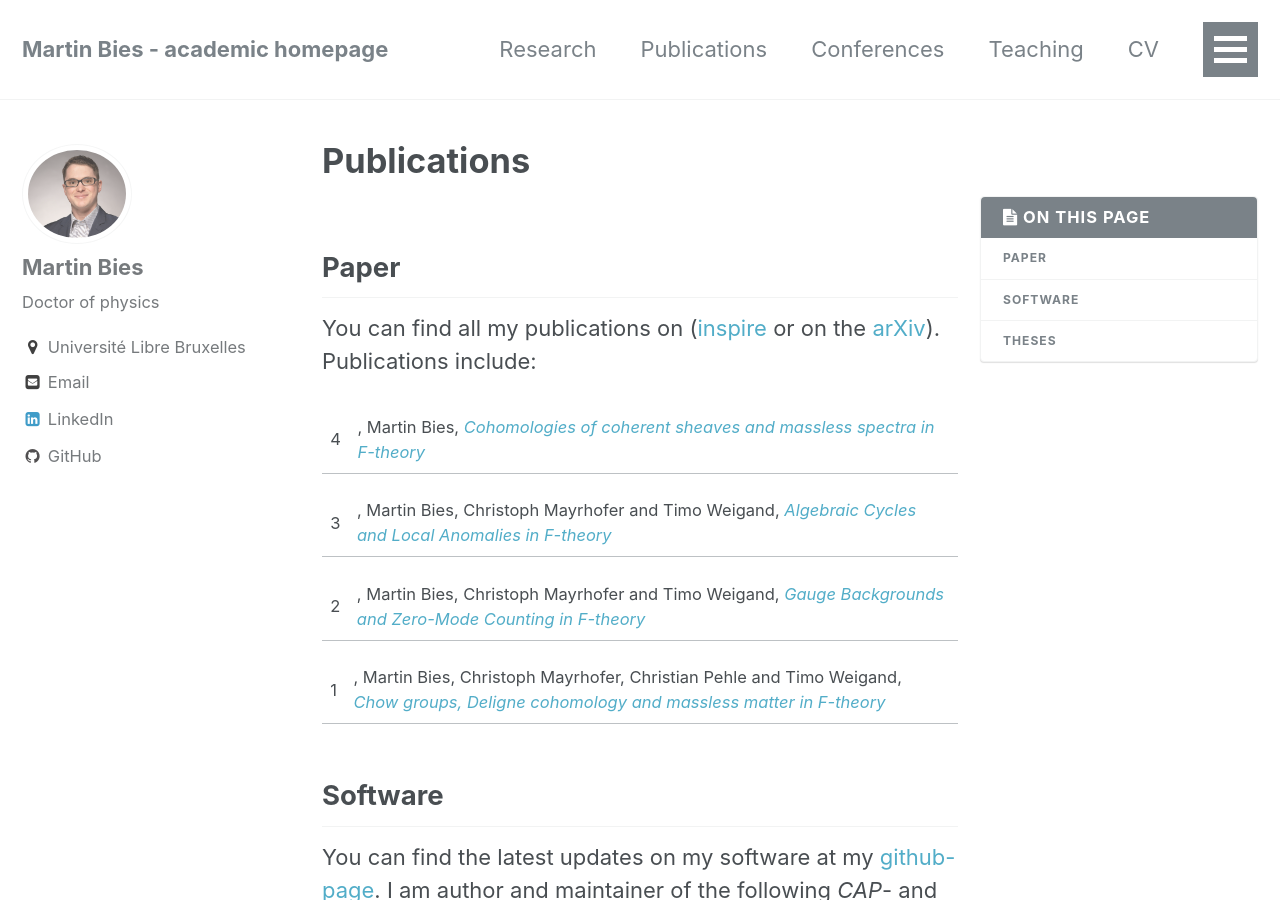
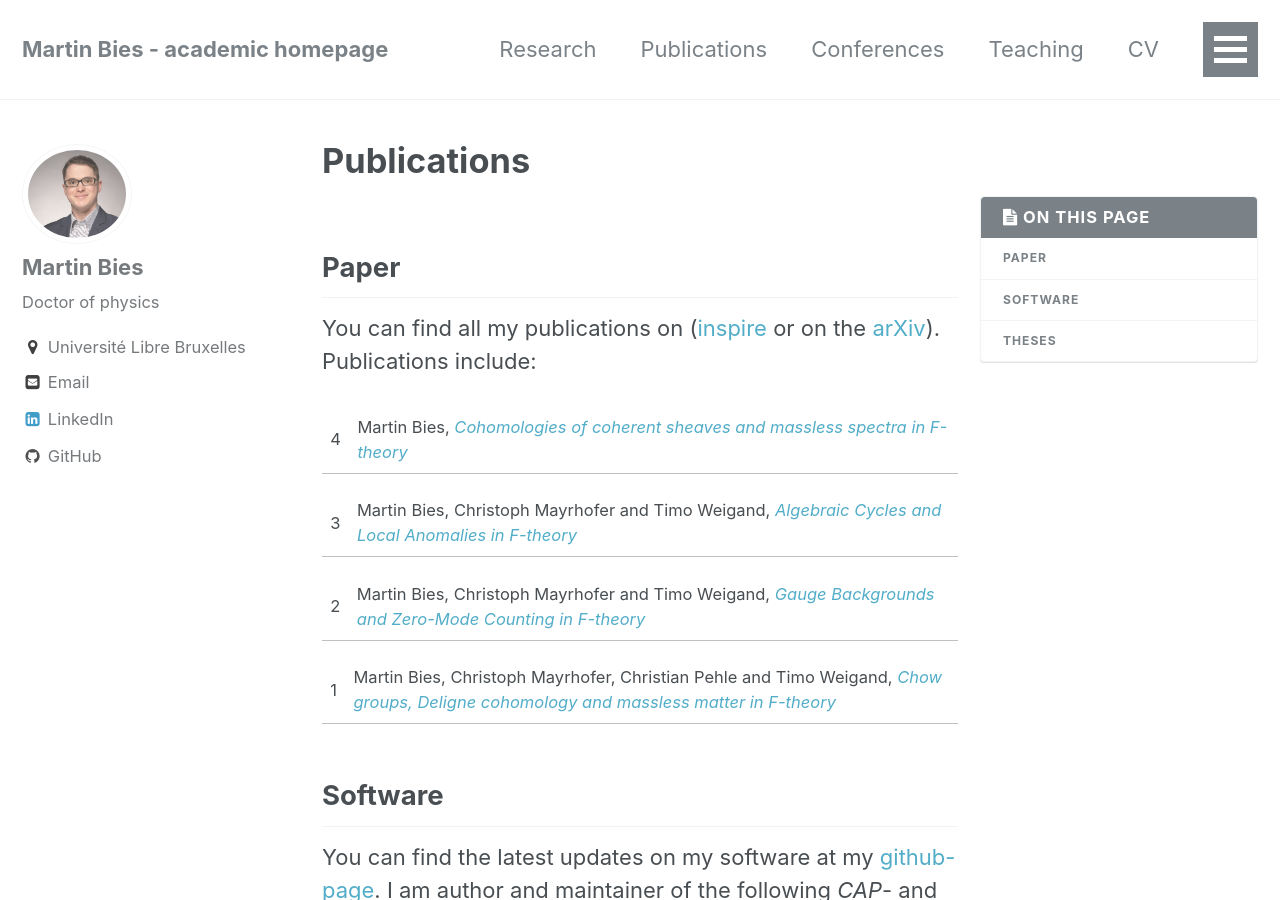
Before and after one commit to MartinBies/MartinBies.github.io, a Jekyll site: the page built from _pages/publications.md, in a window 1280 px wide and 900 px high. Built offline with Jekyll 4.4.1, drawn with Linux system fonts in a browser that asks for light colours.

```diff
--- a/_pages/publications.md
+++ b/_pages/publications.md
@@ -13,13 +13,13 @@ permalink: /publications/
 You can find all my publications on ([inspire](https://inspirehep.net/author/profile/M.Bies.1) or on the
 [arXiv](https://arxiv.org/search/hep-th?searchtype=author&query=Bies%2C+M)). Publications include:
 
-4 |, Martin Bies, [*Cohomologies of coherent sheaves and massless spectra in F-theory*](https://arxiv.org/abs/1802.08860)
+4 | Martin Bies, [*Cohomologies of coherent sheaves and massless spectra in F-theory*](https://arxiv.org/abs/1802.08860)
 
-3 |, Martin Bies, Christoph Mayrhofer and Timo Weigand, [*Algebraic Cycles and Local Anomalies in F-theory*](https://arxiv.org/abs/1706.08528)
+3 | Martin Bies, Christoph Mayrhofer and Timo Weigand, [*Algebraic Cycles and Local Anomalies in F-theory*](https://arxiv.org/abs/1706.08528)
 
-2 |, Martin Bies, Christoph Mayrhofer and Timo Weigand, [*Gauge Backgrounds and Zero-Mode Counting in F-theory*](https://arxiv.org/abs/1706.04616)
+2 | Martin Bies, Christoph Mayrhofer and Timo Weigand, [*Gauge Backgrounds and Zero-Mode Counting in F-theory*](https://arxiv.org/abs/1706.04616)
 
-1 |, Martin Bies, Christoph Mayrhofer, Christian Pehle and Timo Weigand, [*Chow groups, Deligne cohomology and massless matter in F-theory*](https://arxiv.org/abs/1402.5144})
+1 | Martin Bies, Christoph Mayrhofer, Christian Pehle and Timo Weigand, [*Chow groups, Deligne cohomology and massless matter in F-theory*](https://arxiv.org/abs/1402.5144})
 
 
 
```
